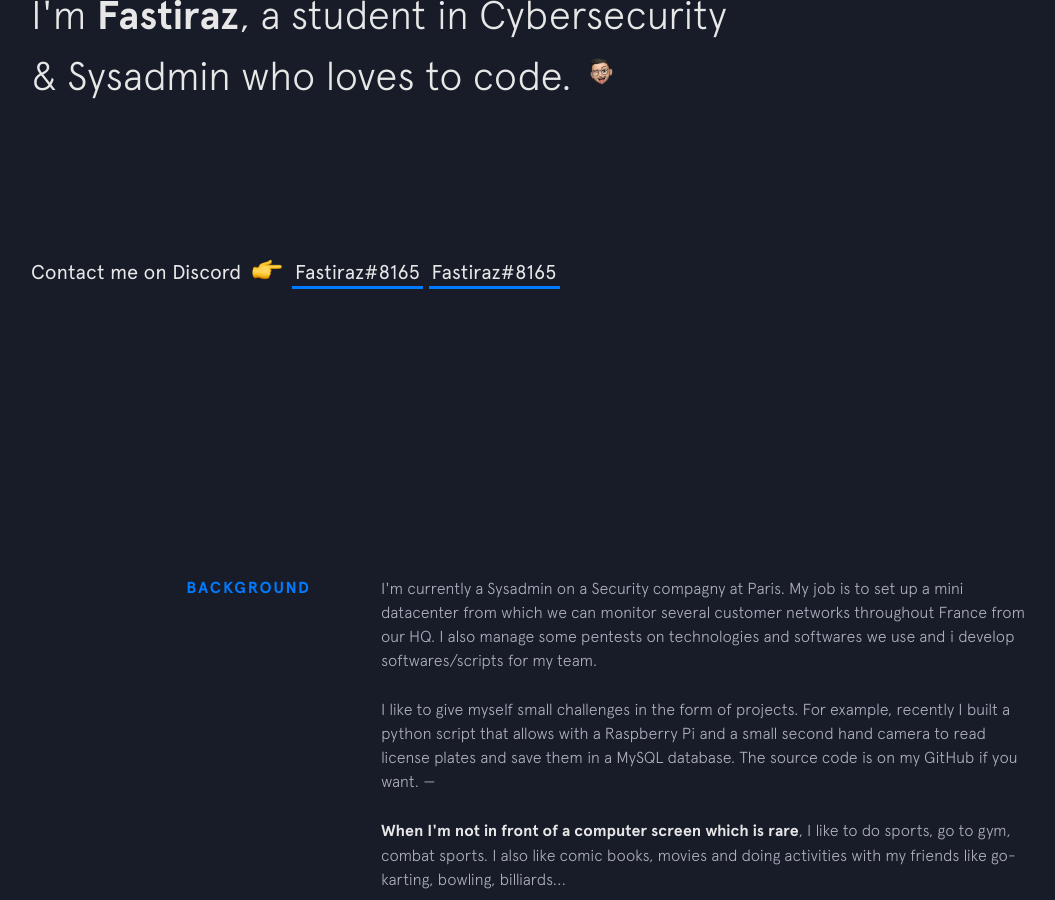
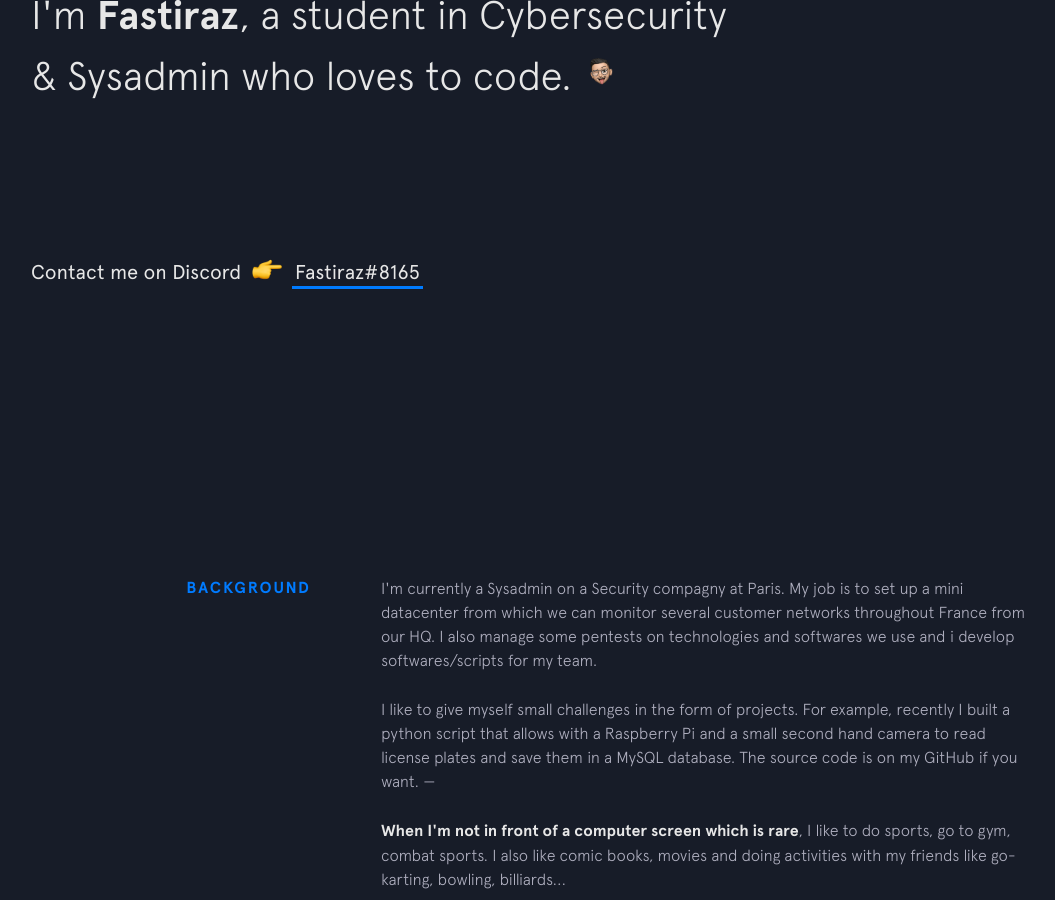
Before and after one commit to Fastiraz/Fastiraz.github.io, a Jekyll site: the page built from index.html, in a window 1280 px wide and 900 px high, scrolled down 424 px. Shown: the whole window, without its empty margins (69-1124 px from the left). Built offline with Jekyll 4.4.1, drawn with Linux system fonts in a browser that asks for light colours; nearby versions of some CDN libraries.

Commit message:
Update intro.html

```diff
--- a/_includes/intro.html
+++ b/_includes/intro.html
@@ -12,8 +12,7 @@
     <span>Contact me on Discord </span>
     <span class="emoji pointer"></span>
     <span>
-      <a href="mailto:F@gmail.com" target="_blank" class="highlight-link">Fastiraz#8165</a>
-      <a href="mailto:Fastiraz@gmail.com" target="_blank" class="highlight-link">Fastiraz#8165</a>
+      <a href="mailto:" target="_blank" class="highlight-link">Fastiraz#8165</a>
     </span>
   </h3>
 </header>
```
